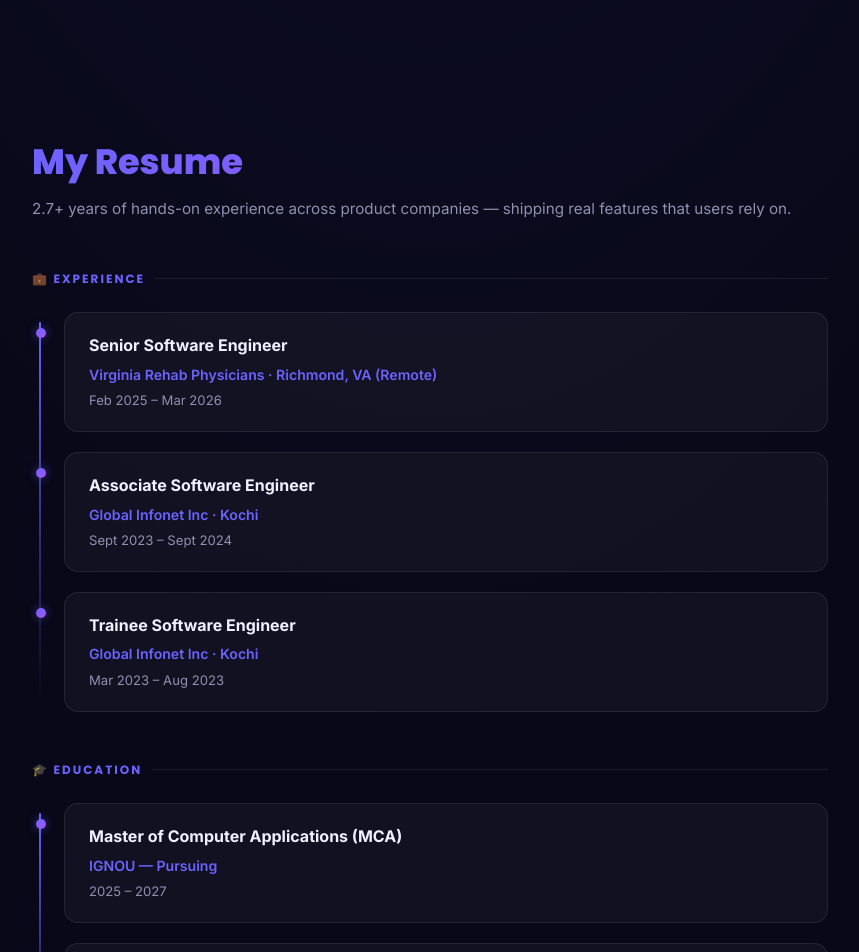
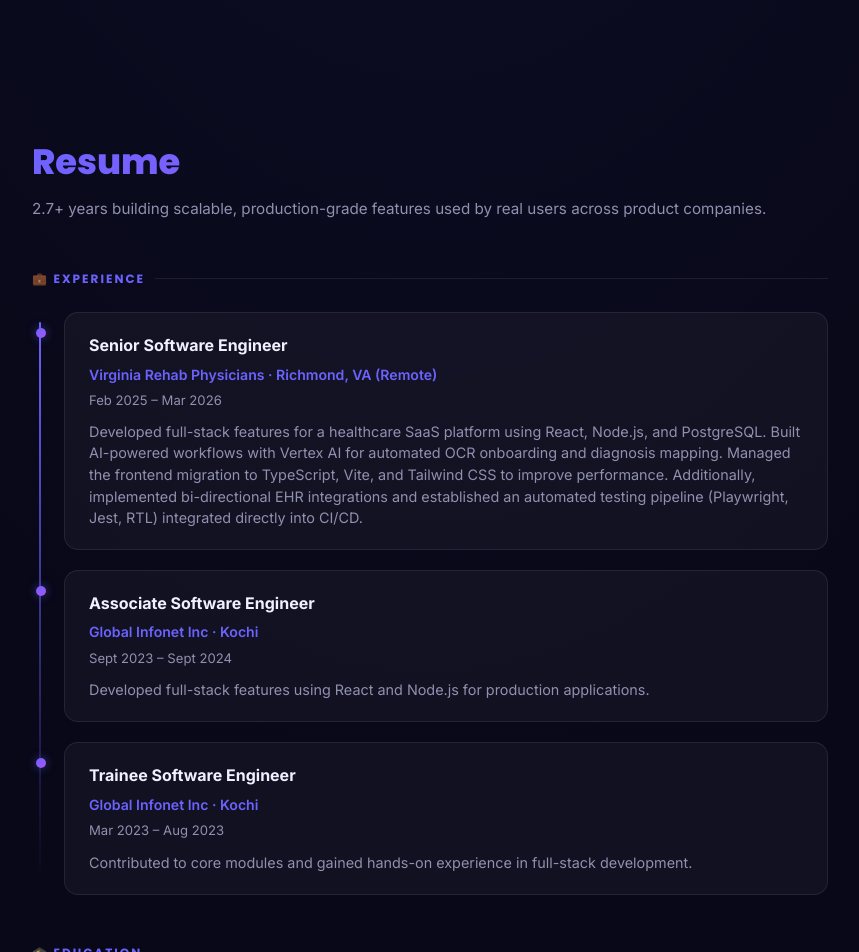
Before and after one commit to sharafath-ali/Personal-website, a React (Vite) app: page /Resume in a window 1280 px wide. Shown: the part 800-1752 px from the top of the page, without its empty margins (210-1069 px from the left). Built offline with nearby package versions, Linux system fonts and the light colour scheme; a web font is replaced by a local one.

Commit message:
feat: add Resume component with experience, education, and skills sections

```diff
--- a/src/components/Resume.jsx
+++ b/src/components/Resume.jsx
@@ -23,8 +23,11 @@ function Resume() {
   return (
     <div className="resume-page">
       <motion.div {...fadeUp(0)}>
-        <h2>My Resume</h2>
-        <p className="resume-subtitle">2.7+ years of hands-on experience across product companies — shipping real features that users rely on.</p>
+        <h2>Resume</h2>
+        <p className="resume-subtitle">
+          2.7+ years building scalable, production-grade features used by real
+          users across product companies.
+        </p>
       </motion.div>
 
       {/* EXPERIENCE */}
@@ -34,8 +37,21 @@ function Resume() {
           <div className="timeline-item">
             <div className="card experience-card">
               <h4 className="job-title">Senior Software Engineer</h4>
-              <p className="company-name">Virginia Rehab Physicians · Richmond, VA (Remote)</p>
+              <p className="company-name">
+                Virginia Rehab Physicians · Richmond, VA (Remote)
+              </p>
               <p className="employment-dates">Feb 2025 – Mar 2026</p>
+              <p
+                className="experience-desc"
+                style={{
+                  marginTop: "0.6rem",
+                  fontSize: "0.9rem",
+                  color: "var(--text-secondary)",
+                  lineHeight: "1.5",
+                }}
+              >
+                Developed full-stack features for a healthcare SaaS platform using React, Node.js, and PostgreSQL. Built AI-powered workflows with Vertex AI for automated OCR onboarding and diagnosis mapping. Managed the frontend migration to TypeScript, Vite, and Tailwind CSS to improve performance. Additionally, implemented bi-directional EHR integrations and established an automated testing pipeline (Playwright, Jest, RTL) integrated directly into CI/CD.
+              </p>
             </div>
           </div>
           <div className="timeline-item">
@@ -43,6 +59,17 @@ function Resume() {
               <h4 className="job-title">Associate Software Engineer</h4>
               <p className="company-name">Global Infonet Inc · Kochi</p>
               <p className="employment-dates">Sept 2023 – Sept 2024</p>
+              <p
+                className="experience-desc"
+                style={{
+                  marginTop: "0.6rem",
+                  fontSize: "0.9rem",
+                  color: "var(--text-secondary)",
+                }}
+              >
+                Developed full-stack features using React and Node.js for
+                production applications.
+              </p>
             </div>
           </div>
           <div className="timeline-item">
@@ -50,6 +77,17 @@ function Resume() {
               <h4 className="job-title">Trainee Software Engineer</h4>
               <p className="company-name">Global Infonet Inc · Kochi</p>
               <p className="employment-dates">Mar 2023 – Aug 2023</p>
+              <p
+                className="experience-desc"
+                style={{
+                  marginTop: "0.6rem",
+                  fontSize: "0.9rem",
+                  color: "var(--text-secondary)",
+                }}
+              >
+                Contributed to core modules and gained hands-on experience in
+                full-stack development.
+              </p>
             </div>
           </div>
         </div>
@@ -61,14 +99,18 @@ function Resume() {
         <div className="timeline">
           <div className="timeline-item">
             <div className="card">
-              <h4 className="job-title">Master of Computer Applications (MCA)</h4>
+              <h4 className="job-title">
+                Master of Computer Applications (MCA)
+              </h4>
               <p className="company-name">IGNOU — Pursuing</p>
               <p className="employment-dates">2025 – 2027</p>
             </div>
           </div>
           <div className="timeline-item">
             <div className="card">
-              <h4 className="job-title">Bachelor of Computer Applications (BCA)</h4>
+              <h4 className="job-title">
+                Bachelor of Computer Applications (BCA)
+              </h4>
               <p className="company-name">Jamia Hamdard University, Delhi</p>
               <p className="employment-dates">Graduated 2022</p>
             </div>
@@ -97,7 +139,10 @@ function Resume() {
                   initial={{ opacity: 0, scale: 0.85 }}
                   whileInView={{ opacity: 1, scale: 1 }}
                   viewport={{ once: true, amount: 0.1 }}
-                  transition={{ duration: 0.3, delay: 0.4 + catIdx * 0.08 + i * 0.03 }}
+                  transition={{
+                    duration: 0.3,
+                    delay: 0.4 + catIdx * 0.08 + i * 0.03,
+                  }}
                 >
                   {skill.emoji} {skill.label}
                 </motion.span>
```
